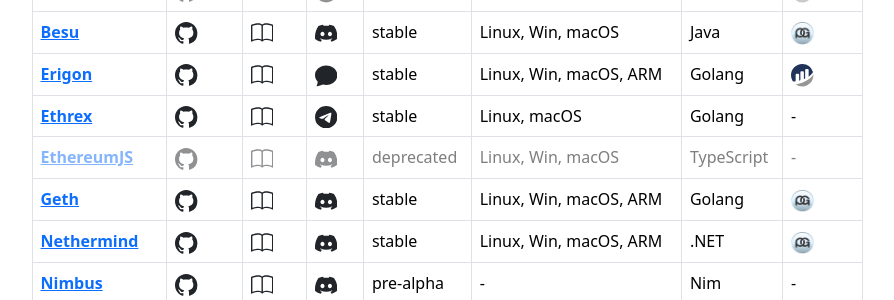
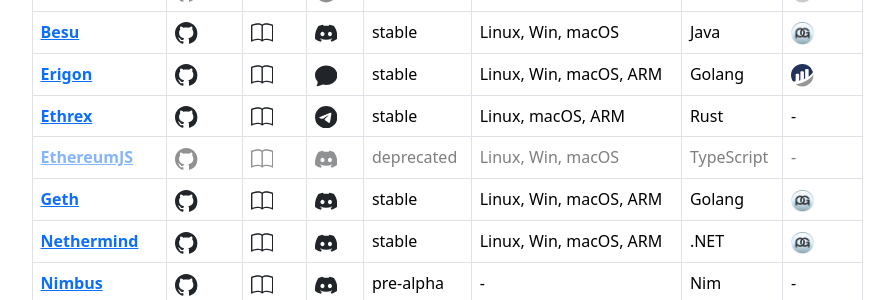
Before and after one commit to etheralpha/clientdiversity-org, a Jekyll site: the page built from index.md, in a window 1280 px wide and 900 px high, scrolled down 3285 px. Shown: the part 155-455 px from the top of the window, without its empty margins (193-1087 px from the left). Built offline with Jekyll 4.4.1, drawn with Linux system fonts in a browser that asks for light colours.

Commit message:
Fix ethrex client language, add ARM support (#71)

```diff
--- a/_data/clients-execution.yml
+++ b/_data/clients-execution.yml
@@ -45,8 +45,8 @@
   docs: https://docs.ethrex.xyz/
   chat: https://t.me/ethrex_client
   status: stable
-  support: Linux, macOS
-  lang: Golang
+  support: Linux, macOS, ARM
+  lang: Rust
   donate:
   opensource: true
 - name: EthereumJS
```
